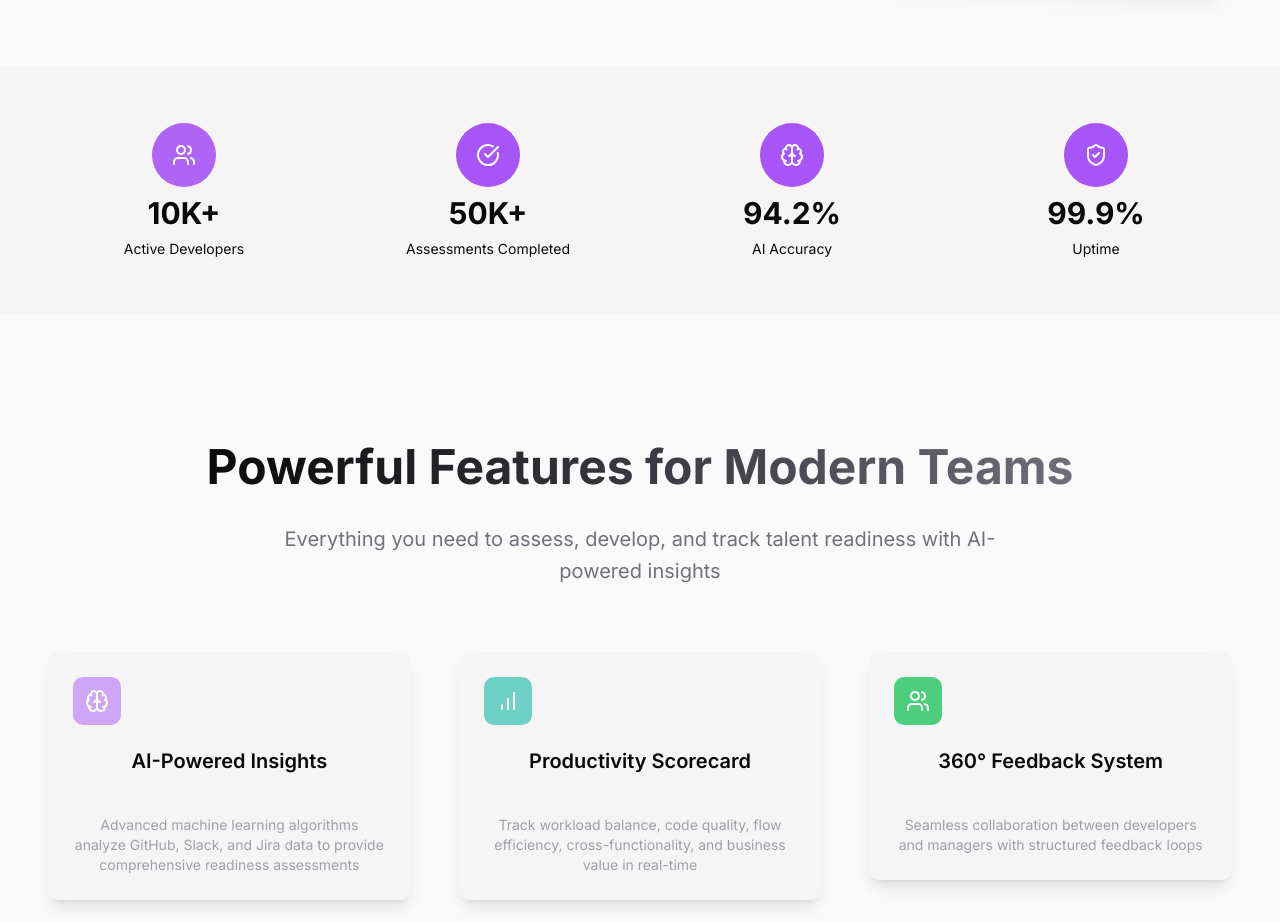
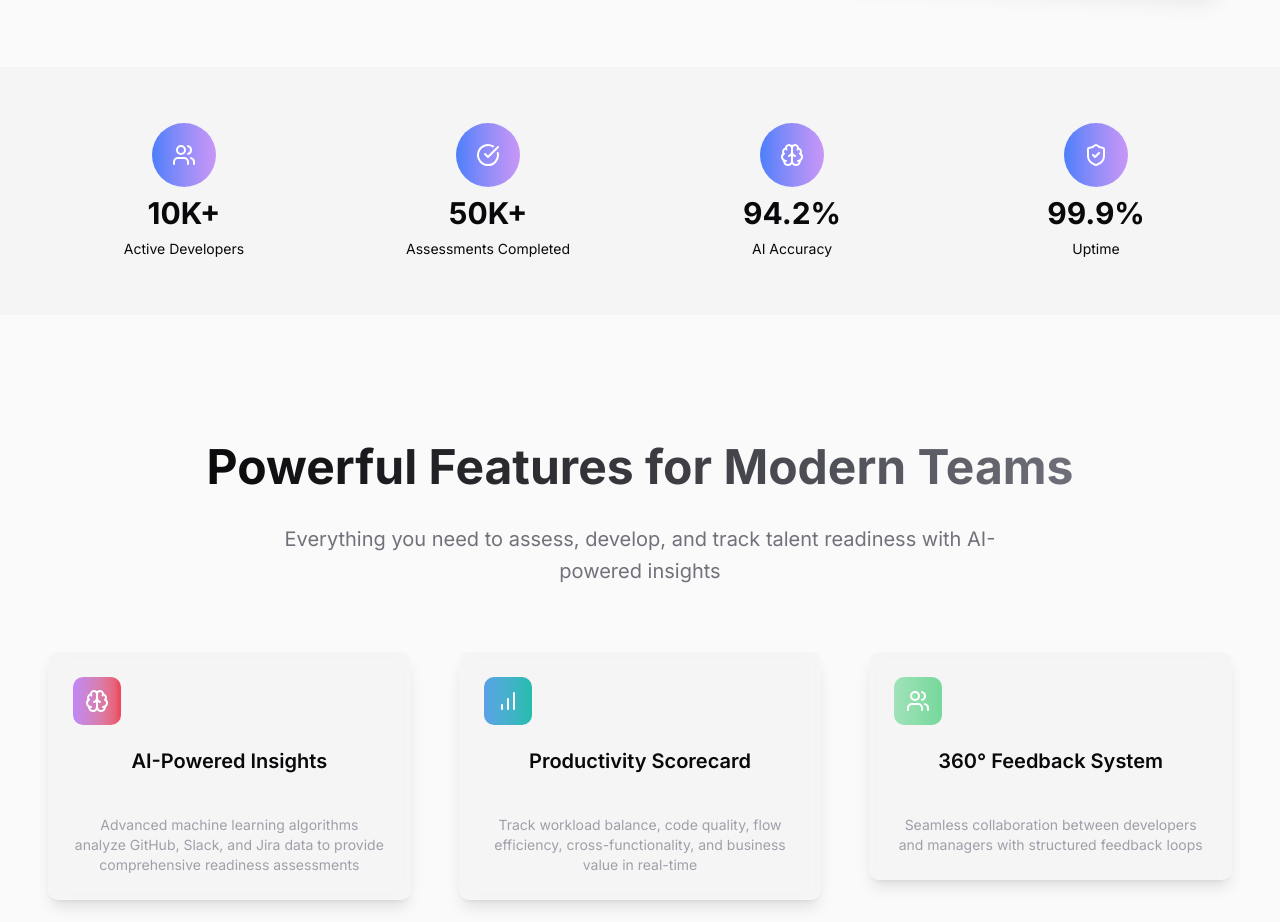
Before and after one commit to AmaliTech-Training-Academy/talentradar-frontend-project-rw, a Next.js app: page / in a window 1280 px wide. Shown: the part 1520-2442 px from the top of the page. Built offline with nearby package versions, Linux system fonts and the light colour scheme.

Commit message:
feature: add auto play functionality

```diff
--- a/components/custom/landing/feature-section.tsx
+++ b/components/custom/landing/feature-section.tsx
@@ -21,7 +21,7 @@ export const FeatureSection = () => {
               icon={Brain}
               title="AI-Powered Insights"
               description="Advanced machine learning algorithms analyze GitHub, Slack, and Jira data to provide comprehensive readiness assessments"
-              iconBgColor="bg-violet/50 dark:bg-violet/20"
+              iconBgColor="  bg-gradient-to-r from-violet/70 to-destructive/70 dark:bg-gradient-to-r from-violet/30 to-destructive/60"
             />
           </div>
           <div className="w-full">
@@ -29,7 +29,7 @@ export const FeatureSection = () => {
               icon={BarChart}
               title="Productivity Scorecard"
               description="Track workload balance, code quality, flow efficiency, cross-functionality, and business value in real-time"
-              iconBgColor="bg-teal/60 dark:bg-teal/80"
+              iconBgColor="bg-teal/60 dark: bg-gradient-to-r from-primary/60 to-teal/80"
             />
           </div>
           <div className="w-full md:col-span-2 lg:col-span-1">
@@ -37,7 +37,7 @@ export const FeatureSection = () => {
               icon={Users}
               title="360° Feedback System"
               description="Seamless collaboration between developers and managers with structured feedback loops"
-              iconBgColor="bg-green/80 dark:bg-green"
+              iconBgColor="bg-gradient-to-r from-green/40 to-green/60 "
             />
           </div>
           <div className="w-full">
@@ -45,7 +45,7 @@ export const FeatureSection = () => {
               icon={Rocket}
               title="AI-Guided Roadmaps"
               description="Personalized development paths with mock tests and resource recommendations"
-              iconBgColor="bg-orange/80 dark:bg-orange"
+              iconBgColor="bg-orange/80 dark:bg-gradient-to-r from-orange/60 to-orange "
             />
           </div>
           <div className="w-full">
--- a/components/custom/landing/hero-section.tsx
+++ b/components/custom/landing/hero-section.tsx
@@ -177,5 +177,3 @@ export const HeroSection = () => {
     </section>
   );
 };
-
-export default HeroSection;
--- a/components/custom/landing/starts-section.tsx
+++ b/components/custom/landing/starts-section.tsx
@@ -24,10 +24,10 @@ export const StatsSection = () => {
   return (
     <section className="py-8 md:py-20 lg:py-14 bg-ring/5 dark:bg-gradient-to-r from-violet/30 to-violet/40">
       <div className="container grid grid-cols-2 md:grid-cols-4 gap-8 px-4 md:px-8 lg:px-12">
-        <StatItem icon={Users} value="10K+" label="Active Developers" iconBgColor="bg-violet/90" />
-        <StatItem icon={CheckCircle} value="50K+" label="Assessments Completed" iconBgColor="bg-violet" />
-        <StatItem icon={Brain} value="94.2%" label="AI Accuracy" iconBgColor="bg-violet"/>
-        <StatItem icon={ShieldCheck} value="99.9%" label="Uptime" iconBgColor="bg-violet"/>
+        <StatItem icon={Users} value="10K+" label="Active Developers" iconBgColor=" bg-gradient-to-r from-primary to-violet/60" />
+        <StatItem icon={CheckCircle} value="50K+" label="Assessments Completed" iconBgColor="bg-gradient-to-r from-primary to-violet/60" />
+        <StatItem icon={Brain} value="94.2%" label="AI Accuracy" iconBgColor="bg-gradient-to-r from-primary to-violet/60"/>
+        <StatItem icon={ShieldCheck} value="99.9%" label="Uptime" iconBgColor="bg-gradient-to-r from-primary to-violet/60"/>
       </div>
     </section>
   )
```
